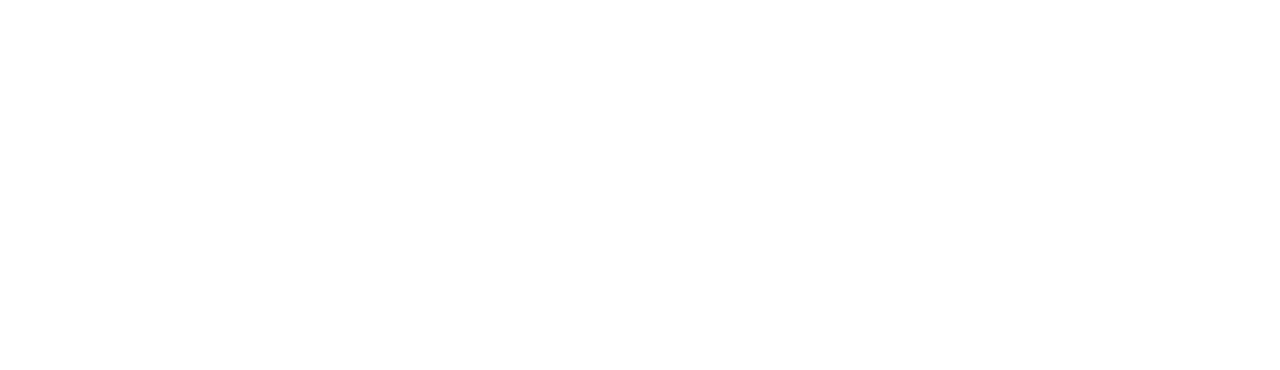
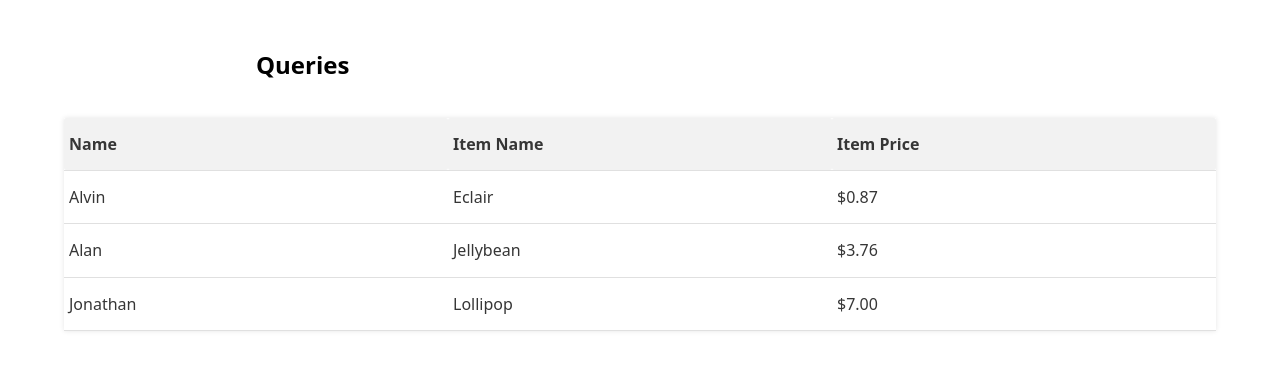
Before and after one commit to WinnerOK/DMD-I-web, a Flask app: page / in a window 1280 px wide. Before the commit the part shown is empty. Shown: the top 370 px of the page. Run offline with Flask 2, Linux system fonts and the light colour scheme.

Commit message:
Add stylization and table example

```diff
--- a/hello.py
+++ b/hello.py
@@ -1,8 +1,11 @@
-from flask import Flask, render_template
+from flask import Flask, render_template, send_from_directory
 import utils
 
 app = Flask(__name__)
 
+@app.route('/css/<path:path>')
+def send_js(path):
+    return send_from_directory('static', path)
 
 @app.route('/')
 def index():
--- /dev/null
+++ b/static/styles.css
@@ -0,0 +1,88 @@
+body {
+    margin: 0;
+    padding: 0;
+    max-width: 100%;
+    overflow-x: hidden;
+}
+
+::-webkit-scrollbar {
+    height: 0;
+    width: 0;
+}
+
+.body-wrapper {
+    padding: 24px;
+    width: 60%;
+    margin: auto;
+}
+
+@media screen and (max-width: 992px) {
+    .body-wrapper {
+        width: 90%;
+    }
+
+    .table-wrap {
+        width: 100%;
+    }
+}
+
+/* _____ */
+/* TABLE STYLES */
+
+.table-wrap {
+    margin: auto;
+    width: 90%;
+    overflow: scroll;
+    box-shadow: 0 0 5px 0 rgba(0, 0, 0, .1);
+}
+
+table {
+    margin-bottom: 0;
+}
+
+table, th, td {
+    border: none;
+}
+
+thead th {
+    position: sticky;
+    top: 0;
+    background: #f2f2f2;
+}
+
+table {
+    width: 100%;
+    display: table;
+    border-collapse: collapse;
+    border-spacing: 0;
+}
+
+table.highlight > tbody > tr {
+    -webkit-transition: background-color .25s ease;
+    transition: background-color .25s ease;
+}
+
+table.highlight > tbody > tr:hover {
+    background-color: rgba(242, 242, 242, 0.5);
+}
+
+tbody tr:nth-child(2n) {
+    background-color: white;
+}
+
+table.centered thead tr th, table.centered tbody tr td {
+    text-align: center;
+}
+
+tr {
+    border-bottom: 1px solid rgba(0, 0, 0, 0.12);
+}
+
+td, th {
+    padding: 15px 5px;
+    min-width: 100px;
+    display: table-cell;
+    text-align: left;
+    vertical-align: middle;
+    border-radius: 2px;
+}
--- a/templates/index.html
+++ b/templates/index.html
@@ -3,8 +3,43 @@
 <head>
     <meta charset="UTF-8">
     <title>{{ name }}</title>
+    <meta name="viewport" content="width=device-width, initial-scale=1">
+    <link rel="stylesheet" href="https://cdn.jsdelivr.net/gh/kognise/water.css@latest/dist/light.min.css">
+    <link rel="stylesheet" type="text/css" href="/static/styles.css">
 </head>
 <body>
+<div class="body-wrapper">
+    <h2>Queries</h2>
+</div>
 
+<div class="table-wrap">
+    <table class="highlight">
+        <thead>
+        <tr>
+            <th>Name</th>
+            <th>Item Name</th>
+            <th>Item Price</th>
+        </tr>
+        </thead>
+
+        <tbody>
+        <tr>
+            <td>Alvin</td>
+            <td>Eclair</td>
+            <td>$0.87</td>
+        </tr>
+        <tr>
+            <td>Alan</td>
+            <td>Jellybean</td>
+            <td>$3.76</td>
+        </tr>
+        <tr>
+            <td>Jonathan</td>
+            <td>Lollipop</td>
+            <td>$7.00</td>
+        </tr>
+        </tbody>
+    </table>
+</div>
 </body>
 </html>
--- a/utils.py
+++ b/utils.py
@@ -20,3 +20,7 @@
     conn = connect(' '.join(map(lambda item: '='.join(item), credentials.items())))
     cur = conn.cursor()
     return conn, cur
+
+# conn, cursor = get_connection()
+# cursor.execute('')
+# a = cursor.fetchall()
```
